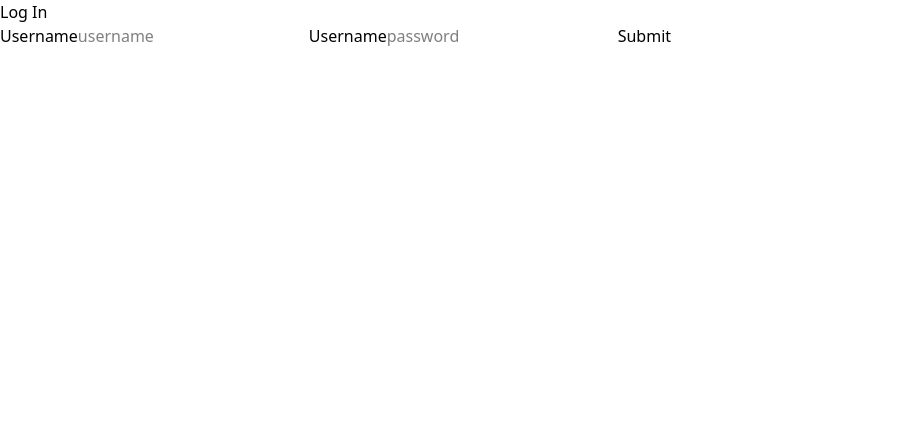
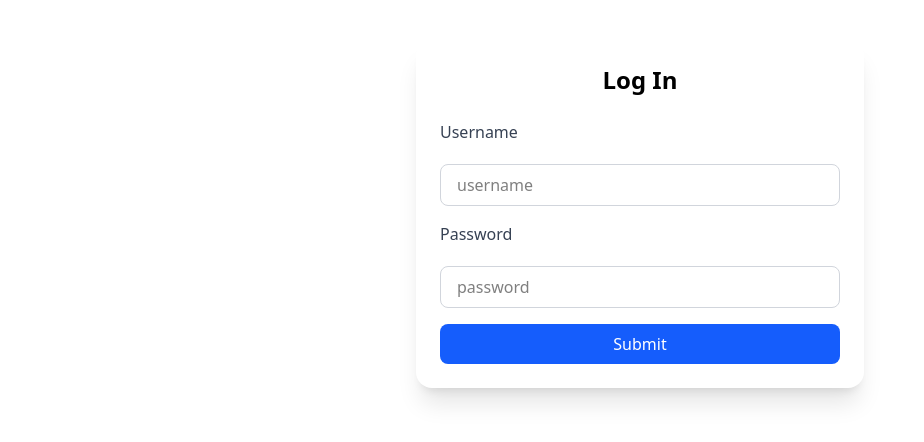
Before and after one commit to Shivansh-Sharma-134/front-blogs, a React (Vite) app: page /log-in in a window 1280 px wide. Shown: the top 442 px of the page, without its empty margins (0-924 px from the left). Built offline with nearby package versions, Linux system fonts and the light colour scheme.

Commit message:
login functional

```diff
--- a/src/components/Login.jsx
+++ b/src/components/Login.jsx
@@ -1,10 +1,12 @@
 import React, { useEffect, useState } from 'react';
-import { Navigate } from 'react-router-dom';
+import { useNavigate } from 'react-router-dom';
+
+
 
 function Login(){
     const [username,setUsername] = useState('')
     const [password,setPassword] = useState('')
-
+    const navigate = useNavigate();
     const [errors,setErrors] = useState({})
 
     async function handleSubmit(e){
@@ -36,25 +38,31 @@ function Login(){
         }
         const data = await res.json();
         if(data.success){
-            Navigate("/")
+            navigate("/")
         }
 
     }
 
     return (
-        <>
-    <h1>Log In</h1>
-    <form onSubmit={handleSubmit}>
-    <label for="username">Username</label>
-    <input id="username" name="username" placeholder="username" type="text" value={username} />
-    {errors.username && <p>{errors.username}</p>}
-    <label for="password">Username</label>
-    <input id="password" name="password" placeholder="password" type="text" value={password} />
-    {errors.password && <p>{errors.password}</p>}
-    <button type='submit'>Submit</button>
-    {errors.form && <p>{errors.form}</p>}
+        <div className="max-w-md mx-auto mt-10 p-6 bg-white rounded-2xl shadow-xl">
+    <h1 className="text-2xl font-semibold mb-6 text-center" >Log In</h1>
+    <form onSubmit={handleSubmit} className="space-y-4">
+
+    <label htmlFor="username" className="block font-medium text-gray-700">Username</label>
+    <input id="username" name="username" placeholder="username" type="text" value={username} onChange={(e) => setUsername(e.target.value)} className="w-full mt-1 px-4 py-2 border border-gray-300 rounded-lg focus:outline-none focus:ring-2 focus:ring-blue-500"/>
+
+    {errors.username && <p className="text-red-600 text-sm mt-1">{errors.username}</p>}
+
+    <label htmlFor="password" className="block font-medium text-gray-700">Password</label>
+    <input id="password" name="password" placeholder="password" type="text" value={password} onChange={(e) => setPassword(e.target.value)} className="w-full mt-1 px-4 py-2 border border-gray-300 rounded-lg focus:outline-none focus:ring-2 focus:ring-blue-500"/>
+
+    {errors.password && <p className="text-red-600 text-sm mt-1">{errors.password}</p>}
+
+    <button type='submit' className="w-full bg-blue-600 text-white py-2 rounded-lg hover:bg-blue-700 transition duration-200">Submit</button>
+
+    {errors.form && <p className="text-red-600 text-sm mt-1">{errors.form}</p>}
     </form>
-        </>
+        </div>
     )
 
 }
```
